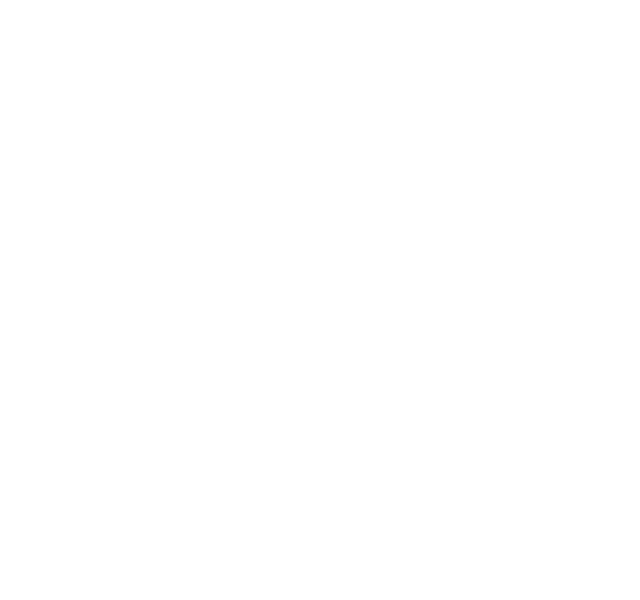
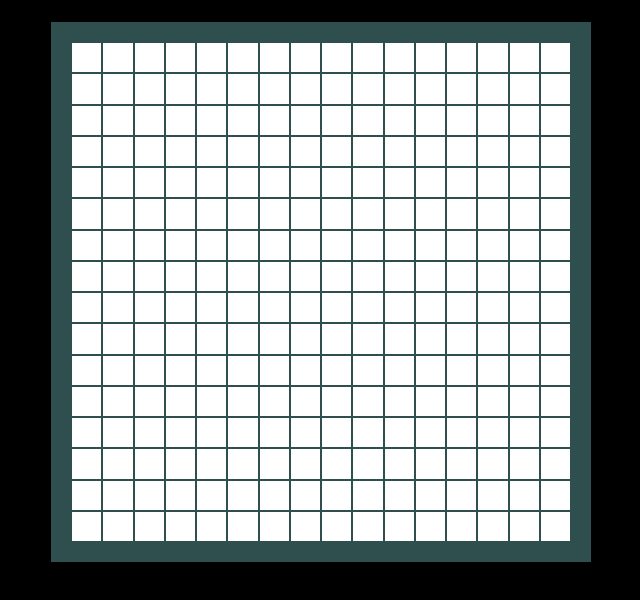
Before and after one commit to SheriNawaz/odin-etch-a-sketch, a plain HTML site: page index.html in a window 1280 px wide. Shown: the whole page, without its empty margins (319-959 px from the left). Drawn offline with Linux system fonts and the light colour scheme.

Commit message:
Grid created

```diff
--- a/index.html
+++ b/index.html
@@ -3,8 +3,13 @@
     <meta charset="UTF-8">
     <meta name="viewport" content="width=device-width, initial-scale=1.0">
     <title>Etch-A-Sketch</title>
+    <link rel="stylesheet" href="style.css">
+
 </head>
 <body>
+    <div class="container">
 
+    </div>
+    <script src="script.js"></script>
 </body>
 </html>
--- /dev/null
+++ b/script.js
@@ -0,0 +1,6 @@
+for(let i = 0; i < 16*16; i++){
+    const container = document.querySelector(".container");
+    const newDiv = document.createElement('div');
+    newDiv.classList.add("content");
+    container.appendChild(newDiv);
+}
--- /dev/null
+++ b/style.css
@@ -0,0 +1,30 @@
+body {
+    background-color: black;
+    display: flex;
+    align-items: center;
+    justify-content: center;
+    flex-direction: column;
+    gap: 20px;
+    margin: 0;
+    padding: 20px;
+}
+
+.container {
+    background-color: darkslategrey;
+    display: flex;
+    flex-wrap: wrap;
+    height: 500px;
+    width: 500px;
+    border: 2px solid black;
+    padding: 20px;
+}
+
+.content {
+    background-color: white;
+    border: 1px solid darkslategrey;
+    box-sizing: border-box;
+    /* Calculate width: 100% / 16 squares per row */
+    width: calc(100% / 16);
+    /* Calculate height: 100% / 16 rows */
+    height: calc(100% / 16);
+}
```
